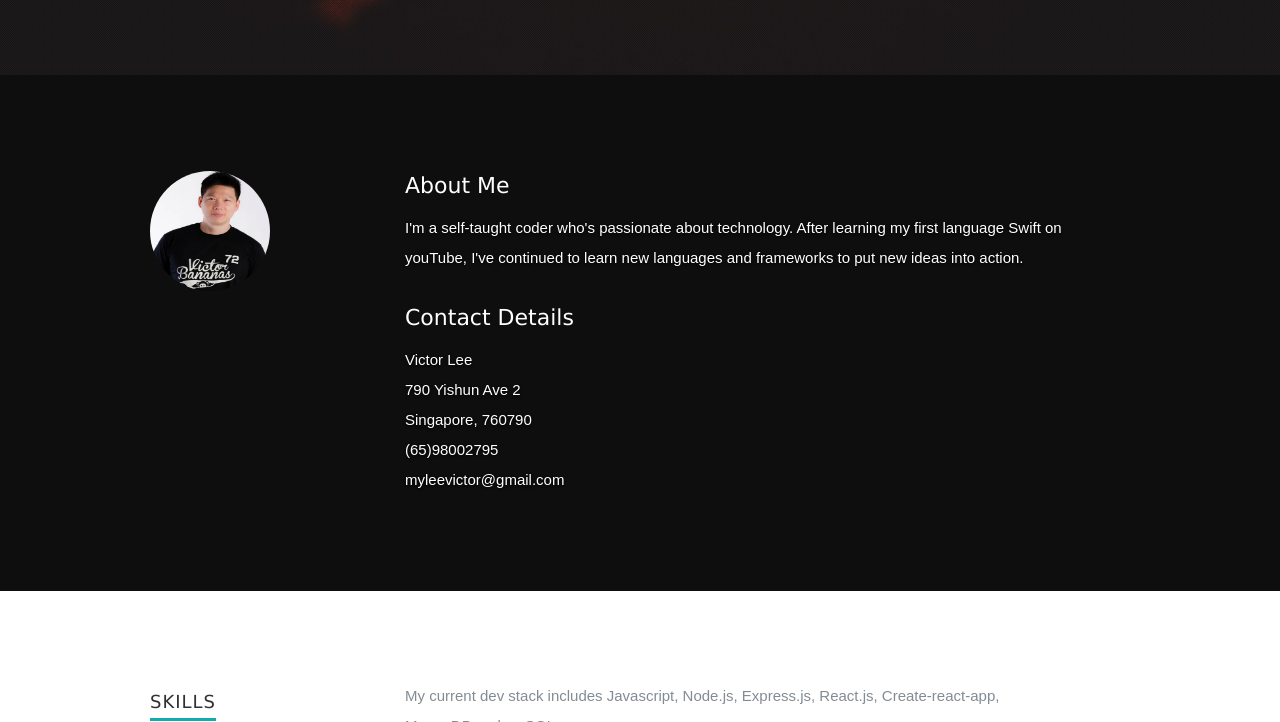
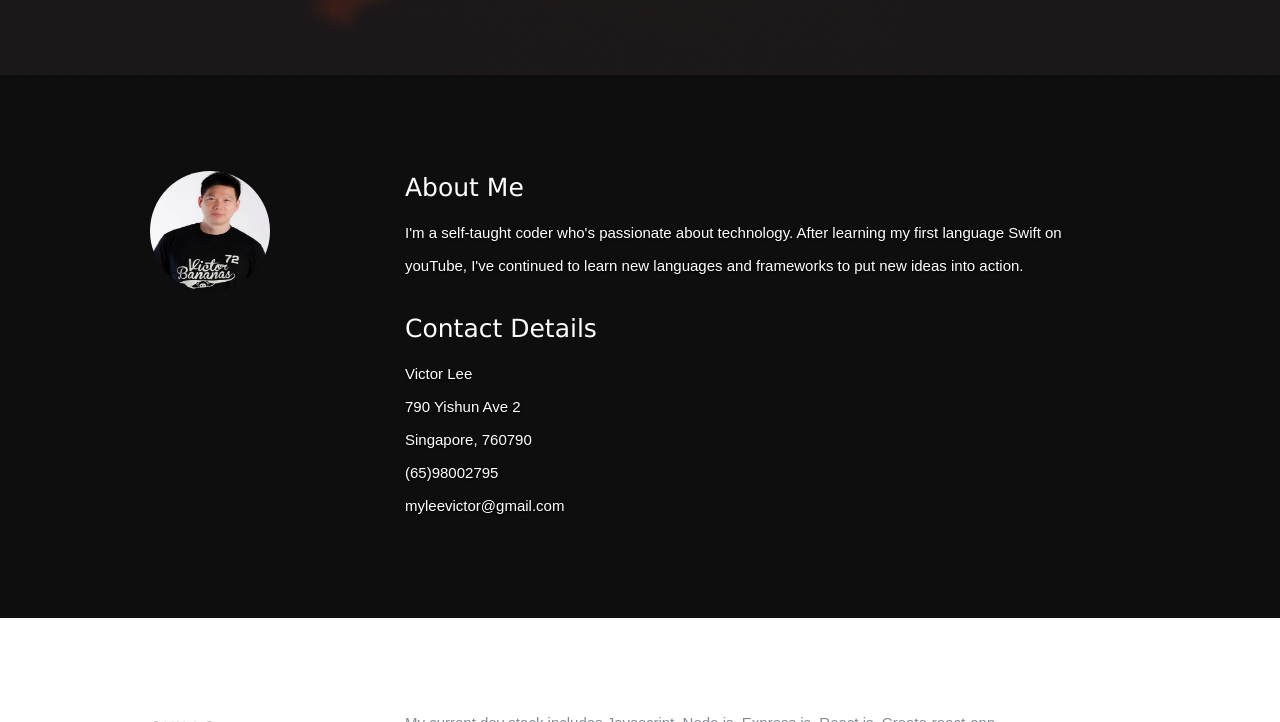
Before and after one commit to rubyvictor/Victor, a Gatsby site: page / in a window 1280 px wide. Shown: the part 725-1447 px from the top of the page. Built offline with nearby package versions, Linux system fonts and the light colour scheme; Gatsby itself is replaced by a stand-in of ours; some icons are missing; a web font is replaced by a local one.

Commit message:
increase font size of About component text

```diff
--- a/src/assets/css/main.css
+++ b/src/assets/css/main.css
@@ -1026,19 +1026,19 @@ ul#nav li.current a {
 }
 
 #about h2 {
-  font: 22px/30px "verdana", sans-serif;
+  font: 25px/33px "verdana", sans-serif;
   color: #fff;
   margin-bottom: 12px;
 }
 
 #about h3 {
-  font: 22px/30px "verdana", sans-serif;
+  font: 25px/33px "verdana", sans-serif;
   color: #fff;
   margin-bottom: 12px;
 }
 
 #about p {
-  line-height: 30px;
+  line-height: 33px;
   color: #fff;
   text-shadow: 0px 1px 3px black;
 }
```
